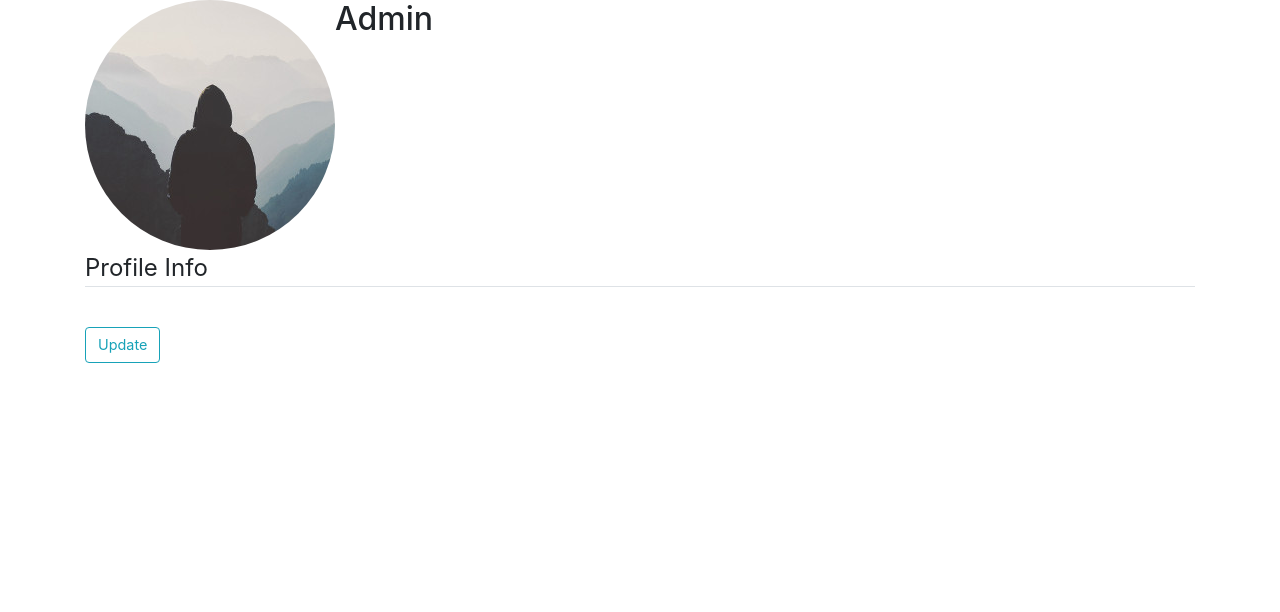
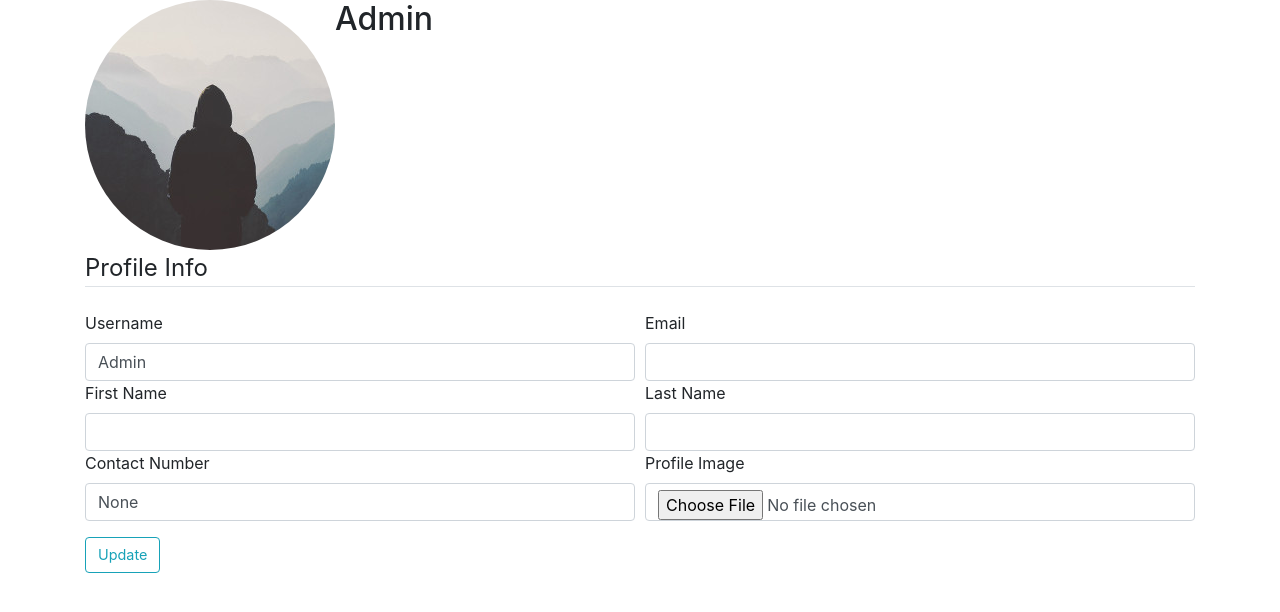
Before and after one commit to aswinashok62/DjangoBlogapp, a Django app: page /profile/ in a window 1280 px wide. Shown: the part 74-686 px from the top of the page. Run offline with Django 3.2, Linux system fonts and the light colour scheme; a user stored in the database is signed in; data comes from the database, SQL or seed files in the repository; some libraries are stand-ins or nearby versions.

Commit message:
profile.html

```diff
--- a/users/templates/users/profile.html
+++ b/users/templates/users/profile.html
@@ -1,10 +1,10 @@
+{% extends "blog/base.html" %}
+{% load static %}
 
-{% extends "blog/base.html" %}
-{% load crispy_forms_tags %}
 {% block content %}
     <div class="content-section">
         <div class="media">
-        <img class="rounded-circle account-img" src="{{ profile_image_url }}">  <!-- Updated to use the passed image URL -->
+            <img class="rounded-circle account-img" src="{% if profile_image_url %}{{ profile_image_url }}{% else %}{% static 'default_profile.jpg' %}{% endif %}" alt="Profile Image">  <!-- Use default image if no profile image is available -->
             <div class="media-body">
                 <h2 class="account-heading">{{ user.username }}</h2>
                 <p class="text-secondary">{{ user.email }}</p>
@@ -14,8 +14,37 @@
             {% csrf_token %}
             <fieldset class="form-group">
                 <legend class="border-bottom mb-4">Profile Info</legend>
-              {{ u_form|crispy }}
-              {{ p_form|crispy }}
+
+                <div class="form-row">
+                    <div class="col">
+                        <label for="username">Username</label>
+                        <input type="text" name="username" id="username" class="form-control" value="{{ user.username }}" required>
+                    </div>
+                    <div class="col">
+                        <label for="email">Email</label>
+                        <input type="email" name="email" id="email" class="form-control" value="{{ user.email }}" required>
+                    </div>
+                </div>
+                <div class="form-row">
+                    <div class="col">
+                        <label for="first_name">First Name</label>
+                        <input type="text" name="first_name" id="first_name" class="form-control" value="{{ u_form.first_name.value|default:user.first_name }}" required>
+                    </div>
+                    <div class="col">
+                        <label for="last_name">Last Name</label>
+                        <input type="text" name="last_name" id="last_name" class="form-control" value="{{ u_form.last_name.value|default:user.last_name }}" required>
+                    </div>
+                </div>
+                <div class="form-row">
+                    <div class="col">
+                        <label for="contact_number">Contact Number</label>
+                        <input type="text" name="contact_number" id="contact_number" class="form-control" value="{{ p_form.instance.contact_number }}" required>
+                    </div>
+                    <div class="col">
+                        <label for="image">Profile Image</label>
+                        <input type="file" name="image" id="image" class="form-control">
+                    </div>
+                </div>
             </fieldset>
             <div class="form-group">
                 <button class="btn btn-outline-info" type="submit">Update</button>
```
Lines whose indentation alone changed are shown as unchanged.
